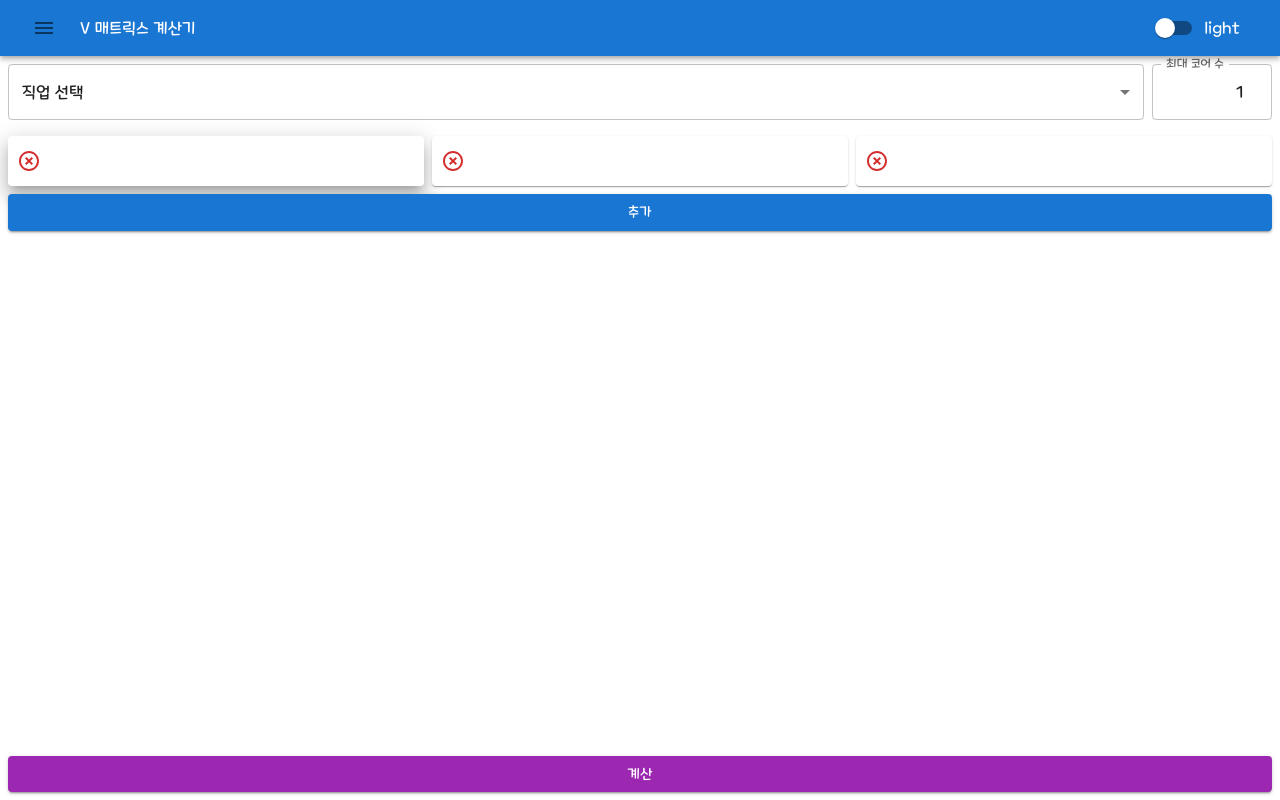
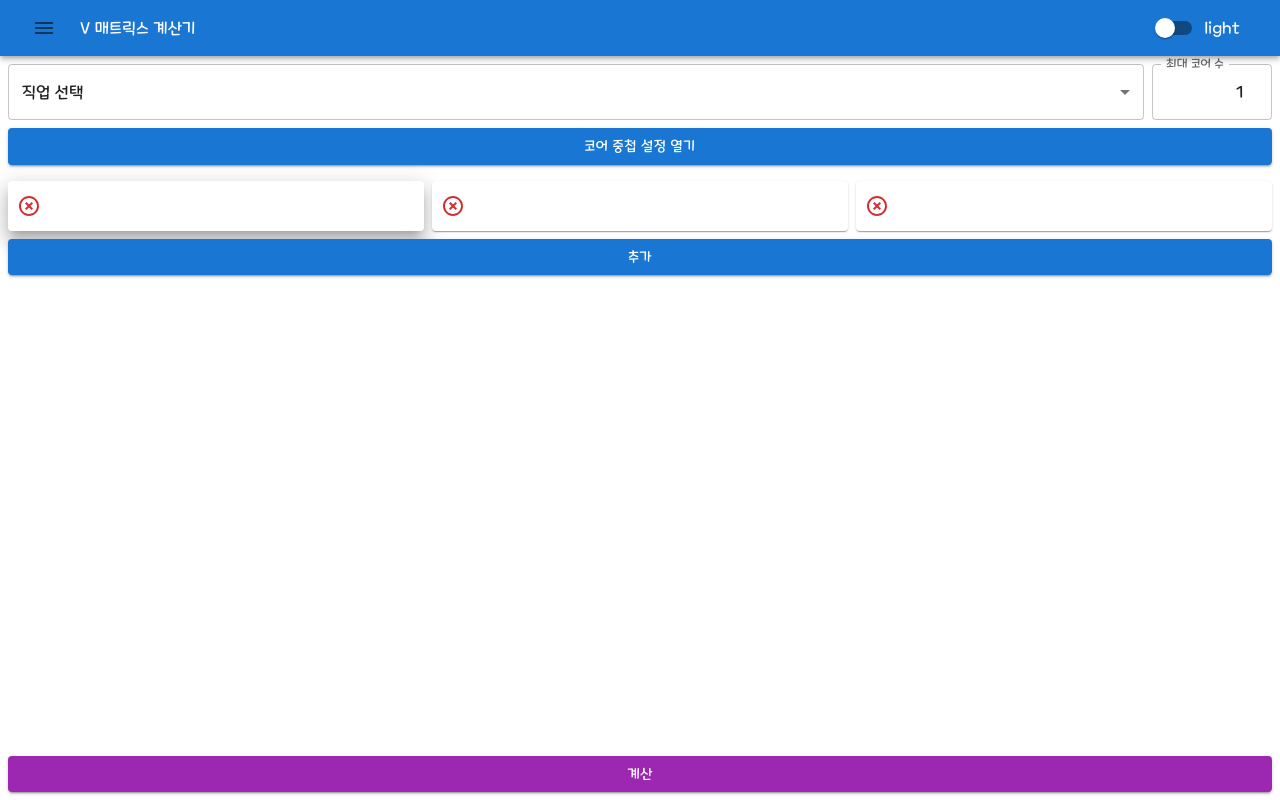
Before and after one commit to lastedchan/lastedchan.github.io, a Next.js app: page /v_matrix_calculator in a window 1280 px wide. Built offline with nearby package versions, Linux system fonts and the light colour scheme.

Commit message:
popup hasButton 제거

```diff
--- a/src/components/popup.tsx
+++ b/src/components/popup.tsx
@@ -11,12 +11,11 @@ import { useState } from "react";
 
 type Props = {
   title: string;
-  hasButton?: boolean;
   sx?: SxProps<Theme>;
   children?: JSX.Element;
 };
 
-export default function Popup({ title, hasButton, sx, children }: Props) {
+export default function Popup({ title, sx, children }: Props) {
   const [open, setOpen] = useState(false);
   const onClose = () => setOpen(false);
   return (
@@ -30,11 +29,9 @@ export default function Popup({ title, hasButton, sx, children }: Props) {
           </Button>
         </DialogActions>
       </Dialog>
-      {hasButton ? (
-        <Button variant={"contained"} onClick={() => setOpen(true)} sx={sx}>
-          {title} 열기
-        </Button>
-      ) : null}
+      <Button variant={"contained"} onClick={() => setOpen(true)} sx={sx}>
+        {title} 열기
+      </Button>
     </>
   );
 }
```
